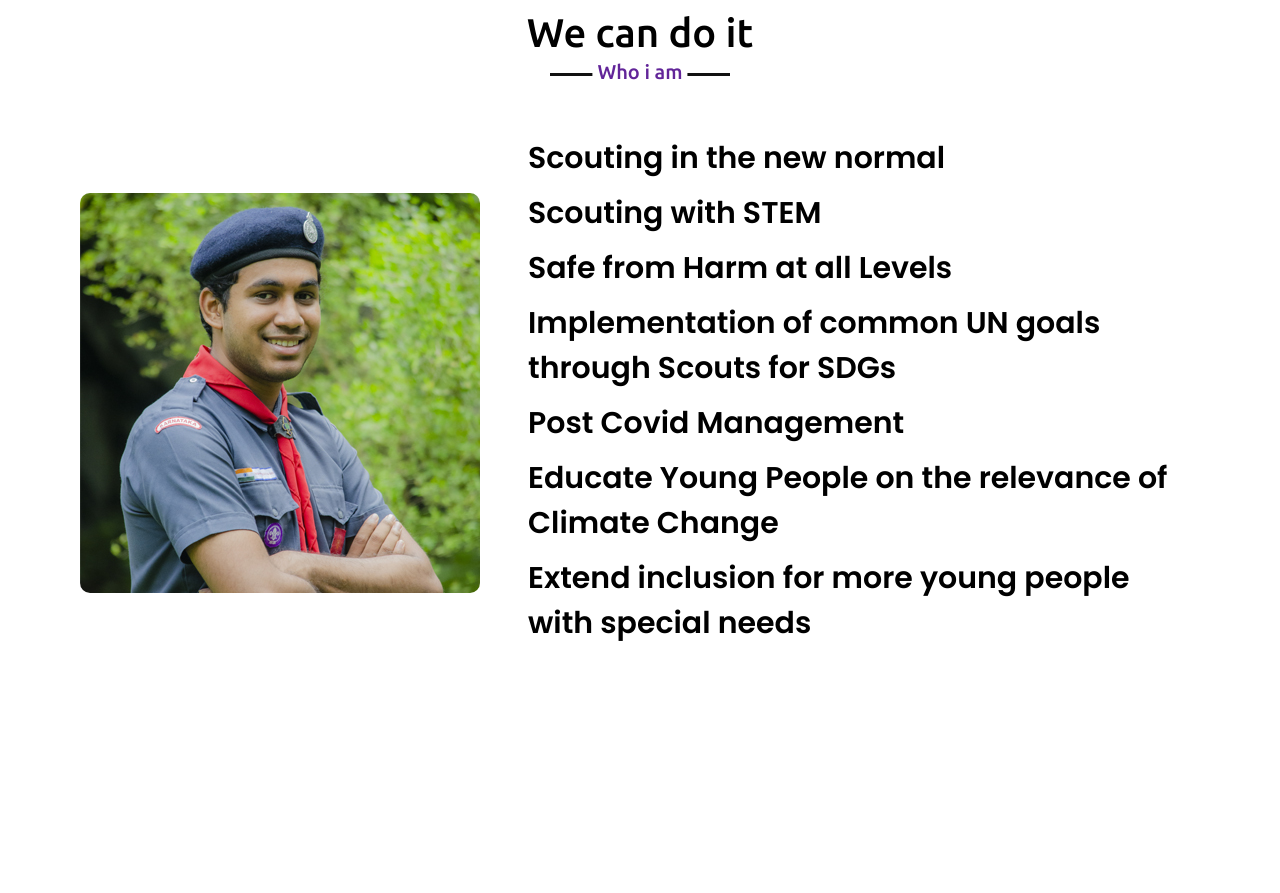
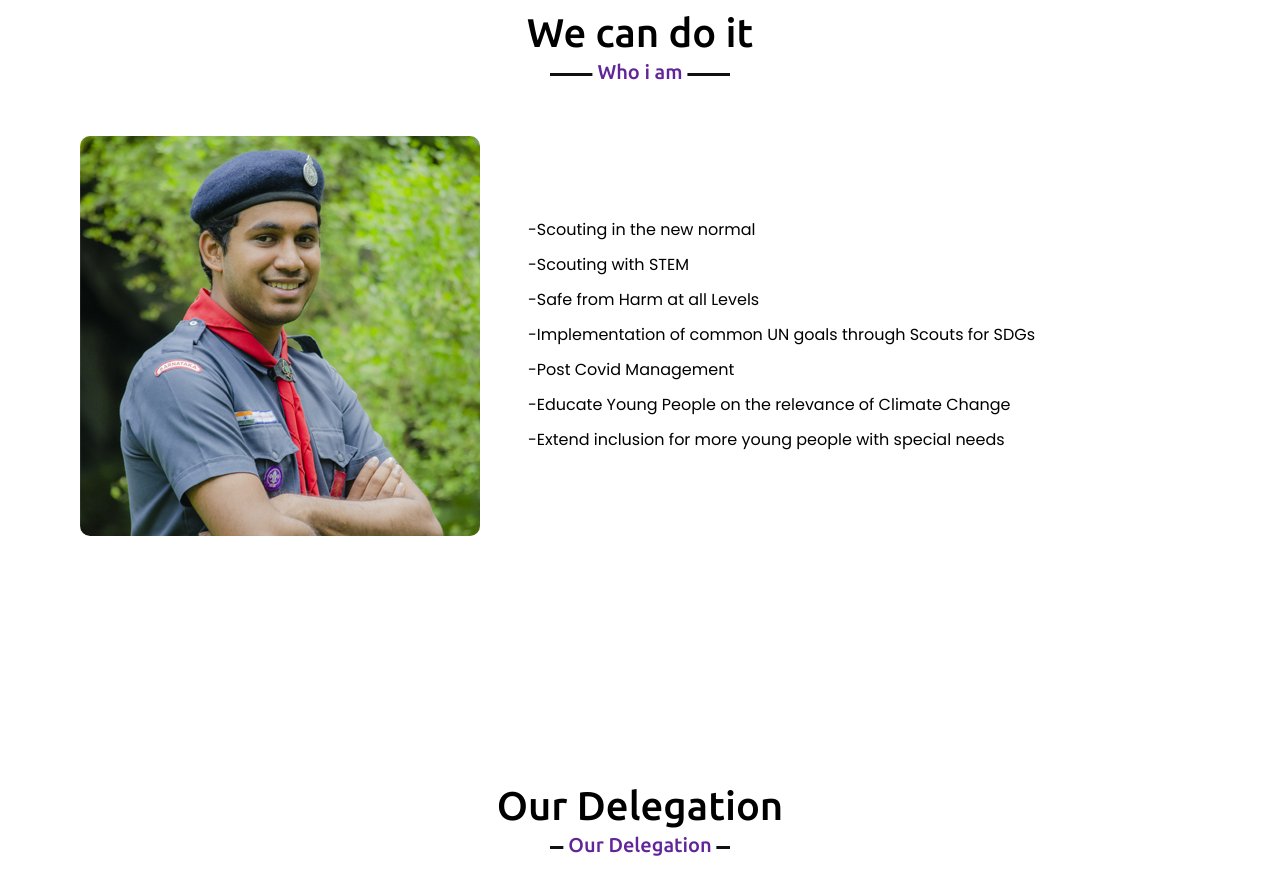
Before and after one commit to supreethbalaji/SupreethBalaji, a plain HTML site: page index.html in a window 1280 px wide. Shown: the part 2160-3053 px from the top of the page. Drawn offline with nearby package versions, Linux system fonts and the light colour scheme.

Commit message:
Update index.html

```diff
--- a/index.html
+++ b/index.html
@@ -81,25 +81,25 @@
                     <img src="images/profile-1.jpeg" alt="">
                 </div>
                 <div class="column right">
-                    <div class="text">Scouting in the new normal</div>
+                    <div class="text-4">-Scouting in the new normal</div>
                     <div class="text"> </div>
                     <div class="text"> </div>
-                    <div class="text">Scouting with STEM </div>
+                    <div class="text-4">-Scouting with STEM </div>
                     <div class="text"> </div>
                     <div class="text"> </div>
-                    <div class="text">Safe from Harm at all Levels</div>
+                    <div class="text-4">-Safe from Harm at all Levels</div>
                     <div class="text"> </div>
                     <div class="text"> </div>
-                    <div class="text">Implementation of common UN goals through Scouts for SDGs</div>
+                    <div class="text-4">-Implementation of common UN goals through Scouts for SDGs</div>
                     <div class="text"> </div>
                     <div class="text"> </div>
-                    <div class="text">Post Covid Management</div>
+                    <div class="text-4">-Post Covid Management</div>
                     <div class="text"> </div>
                     <div class="text"> </div>
-                    <div class="text">Educate Young People on the relevance of Climate Change</div>
+                    <div class="text-4">-Educate Young People on the relevance of Climate Change</div>
                     <div class="text"> </div>
                     <div class="text"> </div>
-                    <div class="text"> Extend inclusion for more young people with special needs</div>
+                    <div class="text-4">-Extend inclusion for more young people with special needs</div>
                     <div class="text"> </div>
                     <div class="text"> </div>
 
```
